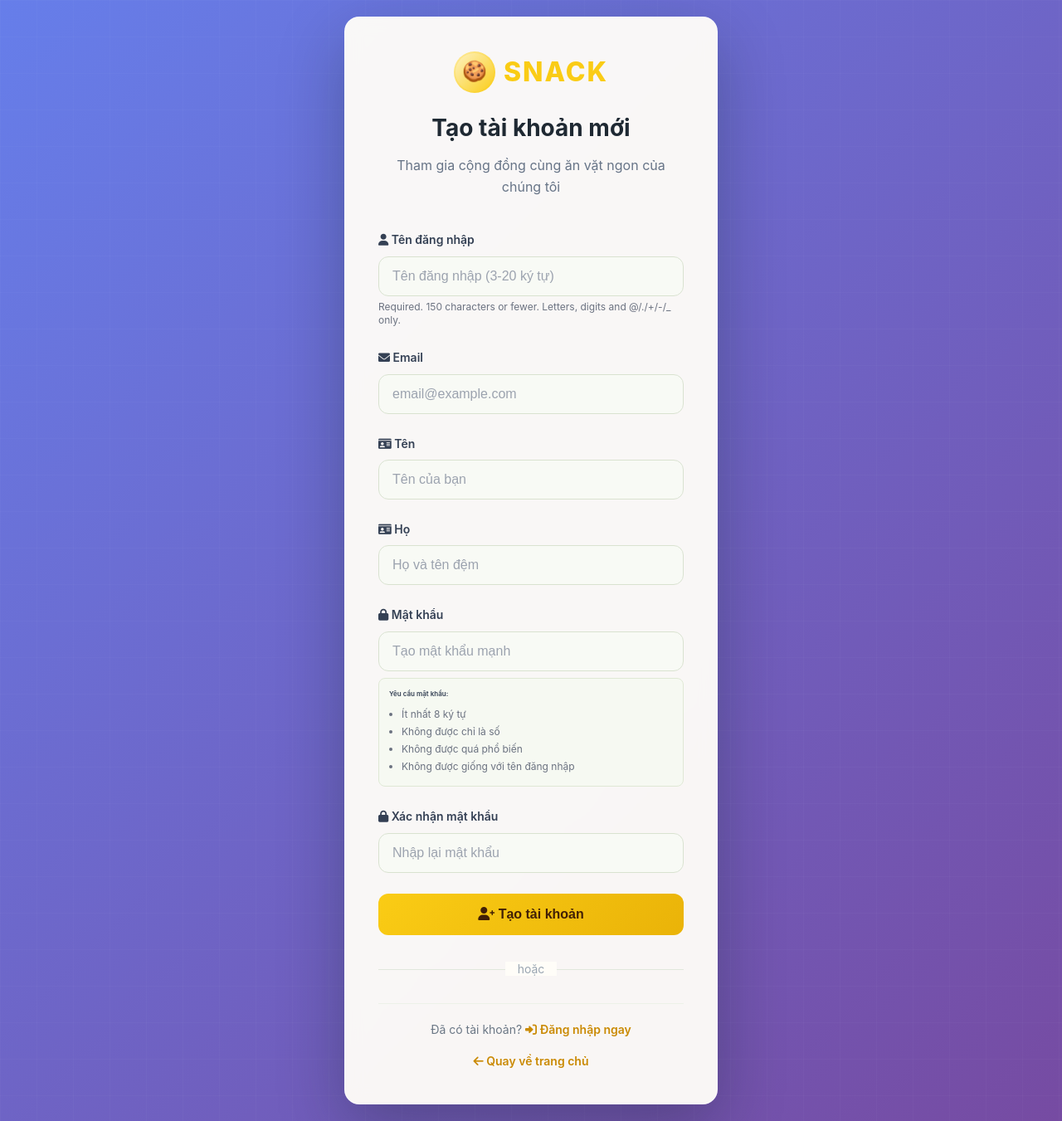
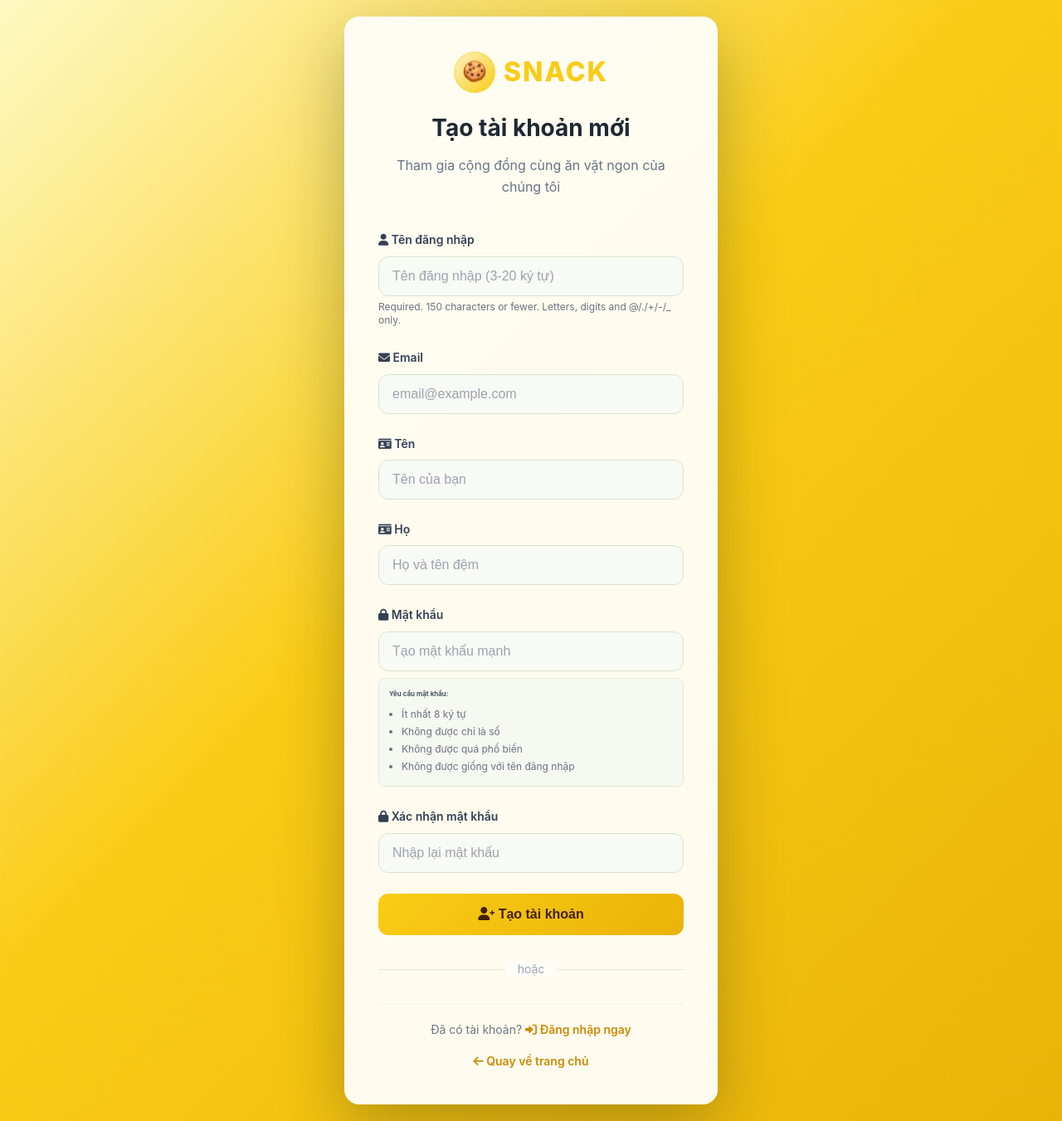
Before and after one commit to hoanganhtruc1501/webdoanvat, a Django app: page /register/ in a window 1280 px wide. Shown: the whole page at 83% size. Run offline with Django 5.2, Linux system fonts and the light colour scheme.

Commit message:
Update auth.css

```diff
--- a/snackstore/static/css/auth.css
+++ b/snackstore/static/css/auth.css
@@ -7,7 +7,7 @@ body {
   margin: 0;
   font-family:
     -apple-system, BlinkMacSystemFont, "Segoe UI", Roboto, sans-serif;
-  background: linear-gradient(135deg, #667eea 0%, #764ba2 100%);
+  background: linear-gradient(135deg, #fef9c3 0%, #facc15 45%, #eab308 100%);
   min-height: 100vh;
   line-height: 1.6;
 }
```
